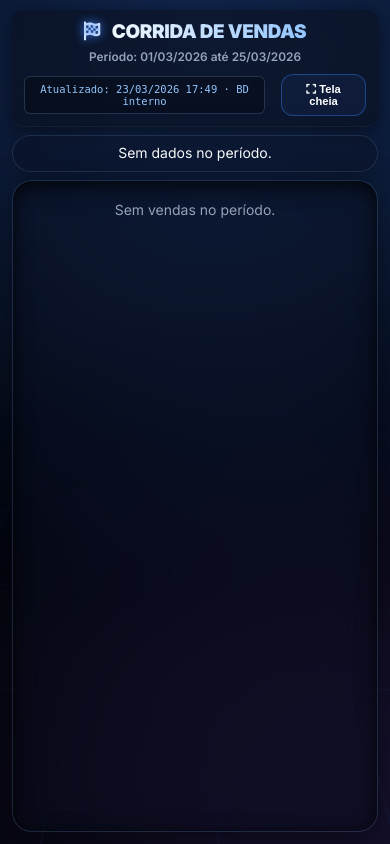
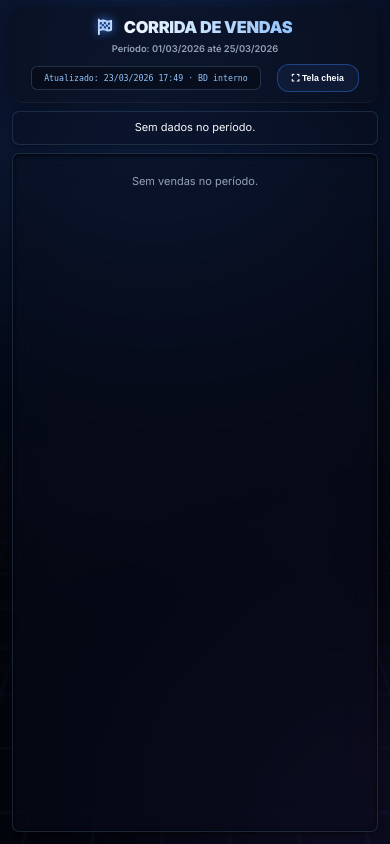
Before and after one commit to wffsolucoes-create/mypharm, a PHP site: page /tv-vendedores.html in a window 390 px wide. Run offline with PHP 8.4, Linux system fonts and the light colour scheme; data that the repository does not hold is empty.

Commit message:
TV: layout responsivo por viewport (vmin/vw/vh, flex, vars --vw/--vh)
Made-with: Cursor

```diff
--- a/css/tv-vendedores.css
+++ b/css/tv-vendedores.css
@@ -19,12 +19,17 @@
     --bg-glow-1: rgba(59, 130, 246, 0.3);
     --bg-glow-2: rgba(139, 92, 246, 0.25);
 
-    /* Escala com o tamanho da tela (TV, ultrawide, tablet) */
-    --lane-label-w: clamp(104px, 14vw, 260px);
-    --track-left-gap: calc(var(--lane-label-w) + clamp(22px, 3.2vw, 52px));
-    --track-right-gap: clamp(36px, 3.8vw, 80px);
-    --cart-w: clamp(92px, 12vw, 210px);
-    --cart-h: clamp(42px, 5.8vw, 96px);
+    /* Unidade fluida: menor dimensão do ecrã (monitor pequeno vs TV) */
+    --tv-unit: min(2.2vmin, 1.35vw + 0.35vh);
+    --tv-space: clamp(0.35rem, var(--tv-unit), 1.75rem);
+    --tv-radius: clamp(0.55rem, min(1.8vw, 2.8vh), 1.35rem);
+
+    /* Pista: % da viewport + limites em rem — adapta monitor estreito vs TV larga */
+    --lane-label-w: clamp(5rem, min(14vw, 24vh), 18rem);
+    --track-left-gap: calc(var(--lane-label-w) + min(3.2vw, 4.5vh));
+    --track-right-gap: clamp(2rem, min(3.8vw, 5vh), 5.5rem);
+    --cart-w: clamp(4.25rem, min(11.5vw, 13vh), 13.5rem);
+    --cart-h: clamp(1.9rem, min(5.8vw, 6.5vh), 6.25rem);
 }
 
 * { box-sizing: border-box; }
@@ -33,8 +38,8 @@ html {
     padding: 0;
     width: 100%;
     height: 100%;
-    /* Base rem fluida: legível de longe em TV e ok em desktop */
-    font-size: clamp(14px, calc(0.38vw + 0.72vh), 38px);
+    /* rem escala com a menor dimensão (TV grande ou monitor pequeno) */
+    font-size: clamp(11px, min(2.4vmin, 0.62vw + 0.85vh), 40px);
     -webkit-text-size-adjust: 100%;
     text-size-adjust: 100%;
 }
@@ -42,6 +47,8 @@ body {
     margin: 0;
     padding: 0;
     width: 100%;
+    min-width: 100%;
+    max-width: 100vw;
     min-height: 100%;
     min-height: 100vh;
     min-height: 100dvh;
@@ -70,18 +77,18 @@ body {
     opacity: 0.6;
 }
 .tv-glow-1 {
-    width: 600px;
-    height: 600px;
-    top: -200px;
-    left: -100px;
+    width: min(85vmin, 120vw);
+    height: min(85vmin, 120vw);
+    top: max(-25vmin, -18vh);
+    left: max(-18vmin, -12vw);
     background: var(--bg-glow-1);
     animation: drift 20s infinite alternate ease-in-out;
 }
 .tv-glow-2 {
-    width: 500px;
-    height: 500px;
-    bottom: -150px;
-    right: -100px;
+    width: min(72vmin, 100vw);
+    height: min(72vmin, 100vw);
+    bottom: max(-20vmin, -15vh);
+    right: max(-15vmin, -10vw);
     background: var(--bg-glow-2);
     animation: drift 25s infinite alternate-reverse ease-in-out;
 }
@@ -100,7 +107,7 @@ body {
     background-image:
         linear-gradient(rgba(59, 130, 246, 0.1) 1px, transparent 1px),
         linear-gradient(90deg, rgba(59, 130, 246, 0.1) 1px, transparent 1px);
-    background-size: 80px 80px;
+    background-size: min(8vmin, 12vw) min(8vmin, 12vw);
     transform: perspective(600px) rotateX(60deg) translateY(0);
     transform-origin: center center;
     animation: gridMove 5s linear infinite;
@@ -118,9 +125,11 @@ body {
     position: relative;
     z-index: 10;
     width: 100%;
-    max-width: none;
+    max-width: 100%;
     margin: 0 auto;
-    padding: clamp(10px, 1.8vmin, 28px) clamp(12px, 2.2vmin, 40px) clamp(12px, 2vmin, 32px);
+    padding: clamp(0.5rem, min(1.8vmin, 2.4vw), 1.75rem)
+             clamp(0.55rem, min(2.2vmin, 3.2vw), 2.25rem)
+             clamp(0.5rem, min(2vmin, 2.8vh), 2rem);
     padding-left: max(clamp(12px, 2.2vmin, 40px), env(safe-area-inset-left, 0px));
     padding-right: max(clamp(12px, 2.2vmin, 40px), env(safe-area-inset-right, 0px));
     padding-bottom: max(clamp(12px, 2vmin, 32px), env(safe-area-inset-bottom, 0px));
@@ -140,8 +149,8 @@ body {
     backdrop-filter: blur(20px);
     -webkit-backdrop-filter: blur(20px);
     border: 1px solid var(--panel-border);
-    box-shadow: 0 8px 32px rgba(0, 0, 0, 0.4);
-    border-radius: 20px;
+    box-shadow: 0 min(0.8vmin, 0.5vw) min(2vmin, 1.5vw) rgba(0, 0, 0, 0.4);
+    border-radius: var(--tv-radius);
 }
 
 /* ================= HEADER ================= */
@@ -352,20 +361,21 @@ body {
 
 /* ================= RACE TRACK ================= */
 .race {
-    flex: 1;
+    flex: 1 1 0%;
+    min-height: 0;
     display: flex;
     flex-direction: column;
     padding: 0;
     overflow: hidden;
-    /* Sombreamento interno para profundidade */
-    box-shadow: inset 0 4px 20px rgba(0,0,0,0.8), 0 8px 32px rgba(0,0,0,0.5);
+    width: 100%;
+    box-shadow: inset 0 min(0.4vmin, 0.35vw) min(1.8vmin, 1.2vw) rgba(0,0,0,0.8), 0 min(0.6vmin, 0.45vw) min(2vmin, 1.4vw) rgba(0,0,0,0.5);
 }
 .race-empty { padding: clamp(20px, 4vmin, 48px); text-align: center; color: var(--text-muted); font-size: clamp(1rem, 2.5vw, 1.45rem); }
 
 .lane {
     position: relative;
-    flex: 1;
-    min-height: clamp(72px, 9vh, 150px);
+    flex: 1 1 0%;
+    min-height: clamp(3rem, min(8.5vh, 12vmin), 9rem);
     display: flex;
     align-items: center;
     border-bottom: 1px solid rgba(255,255,255,0.08);
@@ -382,7 +392,7 @@ body {
     position: absolute;
     inset: 0;
     background-image: linear-gradient(90deg, transparent 0%, transparent 95%, rgba(255,255,255,0.03) 95%, rgba(255,255,255,0.03) 100%);
-    background-size: 50px 100%;
+    background-size: min(5vmin, 8vw) 100%;
     z-index: 1;
 }
 
@@ -408,9 +418,9 @@ body {
 }
 .lane-pos {
     color: var(--neon-blue);
-    margin-right: 8px;
+    margin-right: min(1vw, 0.6rem);
     display: inline-block;
-    width: 24px;
+    width: min(6vmin, 1.75rem);
     font-style: italic;
 }
 
@@ -430,7 +440,7 @@ body {
         rgba(14, 165, 233, 0.1) 20px,
         rgba(14, 165, 233, 0.1) 40px
     );
-    background-size: 56px 100%;
+    background-size: min(5.5vmin, 7vw) 100%;
     animation: trackMove 1s linear infinite;
 }
 @keyframes trackMove {
@@ -509,8 +519,8 @@ body {
     position: absolute;
     top: 50%;
     right: 85%;
-    width: 120px;
-    height: 5px;
+    width: min(18vmin, 28vw);
+    height: max(3px, min(0.45vmin, 0.35vw));
     transform: translateY(-50%) skewX(-15deg);
     background: linear-gradient(to right, transparent 0%, currentColor 70%);
     opacity: 0.35;
@@ -564,8 +574,8 @@ body {
     filter: drop-shadow(0 4px 14px currentColor) drop-shadow(0 0 25px currentColor);
 }
 .cart.leader::before {
-    width: 220px;
-    height: 8px;
+    width: min(32vmin, 42vw);
+    height: max(4px, min(0.65vmin, 0.5vw));
     background: linear-gradient(to right, transparent 0%, currentColor 60%);
     filter: blur(8px);
     opacity: 0.7;
@@ -625,15 +635,15 @@ body {
 
 /* Só empilha pódio em telemóveis estreitos — evita layout “telefone” em TVs com largura mal reportada */
 @media (max-width: 640px) {
-    .tv-header { flex-direction: column; text-align: center; gap: 10px; }
+    .tv-header { flex-direction: column; text-align: center; gap: min(2.5vw, 12px); }
     .tv-positions-sky { display: none; }
-    .podium { grid-template-columns: 1fr; gap: 10px; }
+    .podium { grid-template-columns: 1fr; gap: min(2.5vw, 12px); }
     :root {
-        --lane-label-w: clamp(88px, 28vw, 120px);
-        --track-left-gap: calc(var(--lane-label-w) + 18px);
-        --track-right-gap: 32px;
-        --cart-w: clamp(76px, 22vw, 108px);
-        --cart-h: clamp(36px, 11vw, 50px);
+        --lane-label-w: clamp(4.5rem, 28vw, 8rem);
+        --track-left-gap: calc(var(--lane-label-w) + min(5vw, 1.25rem));
+        --track-right-gap: min(10vw, 2.25rem);
+        --cart-w: clamp(3.75rem, 22vw, 7rem);
+        --cart-h: clamp(1.75rem, 11vw, 3.25rem);
     }
     .lane-label { font-size: 0.88rem; }
     .overtake-overlay h2 { font-size: clamp(1.5rem, 10vw, 2.75rem); }
--- a/js/tv-vendedores.js
+++ b/js/tv-vendedores.js
@@ -554,7 +554,11 @@
         if (!w || !h) return;
         root.style.setProperty('--app-vw', w + 'px');
         root.style.setProperty('--app-vh', h + 'px');
-        root.style.setProperty('--app-vmin', Math.min(w, h) / 100 + 'px');
+        var unit = Math.min(w, h) / 100;
+        root.style.setProperty('--app-vmin', unit + 'px');
+        /* 1% da largura/altura em px — permite calc(var(--vw) * N) ≈ N% da largura */
+        root.style.setProperty('--vw', w / 100 + 'px');
+        root.style.setProperty('--vh', h / 100 + 'px');
     }
 
     document.addEventListener('DOMContentLoaded', function () {
@@ -562,6 +566,9 @@
         resumeAudioOnFirstInteraction();
         applyTvLayoutVars();
         window.addEventListener('resize', applyTvLayoutVars);
+        window.addEventListener('orientationchange', function () {
+            setTimeout(applyTvLayoutVars, 150);
+        });
         if (window.visualViewport) {
             window.visualViewport.addEventListener('resize', applyTvLayoutVars);
             window.visualViewport.addEventListener('scroll', applyTvLayoutVars);
--- a/tv-vendedores.html
+++ b/tv-vendedores.html
@@ -10,7 +10,7 @@
     <link rel="icon" type="image/png" href="imagens/IconeMyPharm.png">
     <link rel="stylesheet" href="https://cdnjs.cloudflare.com/ajax/libs/font-awesome/6.5.1/css/all.min.css">
     <link href="https://fonts.googleapis.com/css2?family=Inter:wght@400;600;700;800;900&display=swap" rel="stylesheet">
-    <link rel="stylesheet" href="css/tv-vendedores.css?v=20260326podiumcompact1">
+    <link rel="stylesheet" href="css/tv-vendedores.css?v=20260326responsive1">
 </head>
 <body>
     <div class="tv-bg" aria-hidden="true">
@@ -54,6 +54,6 @@
     </div>
 
     <script src="https://cdn.jsdelivr.net/npm/canvas-confetti@1.9.2/dist/confetti.browser.min.js"></script>
-    <script src="js/tv-vendedores.js?v=20260326podiumcompact1"></script>
+    <script src="js/tv-vendedores.js?v=20260326responsive1"></script>
 </body>
 </html>
```
